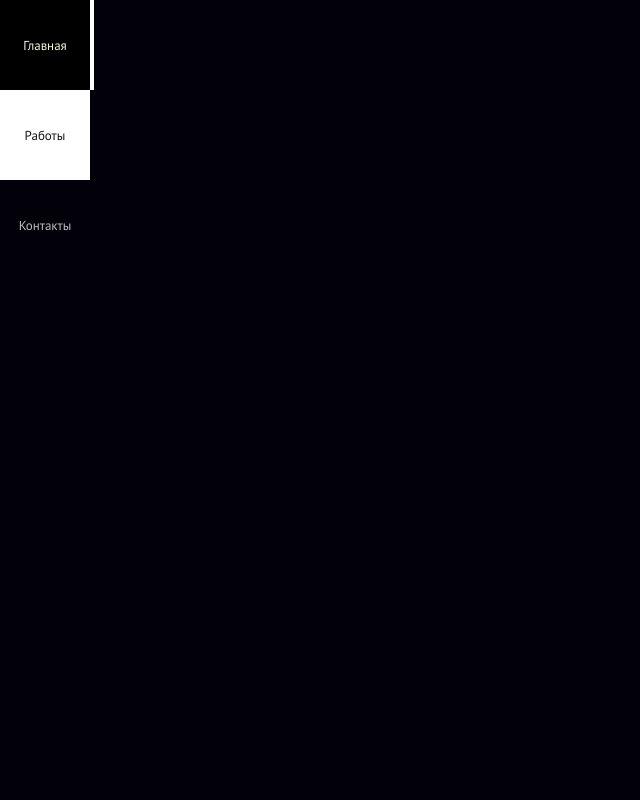
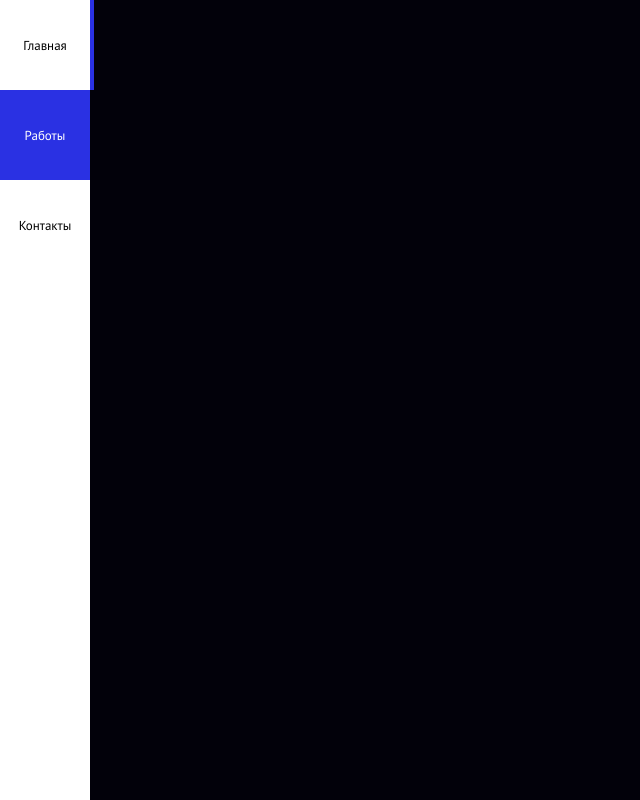
Before and after one commit to estidea/kizh, a Symfony app: template templates/main/portfolio.html.twig in a window 1280 px wide. Shown: the whole page, without its empty margins (0-640 px from the left). Run offline with Twig, Linux system fonts and the light colour scheme; the template is opened without the code that fills it, so the values that code supplies are empty; some libraries are stand-ins or nearby versions.

Commit message:
fix: new colors, new template in the projects

```diff
--- a/public/css/rewrite.css
+++ b/public/css/rewrite.css
@@ -1,18 +1,13 @@
+p {
+    font-family: Open Sans;
+    font-style: normal;
+    font-weight: normal;
+    line-height: normal;
+    font-size: 14px;
+}
+
 .cd-side-navigation a{
 	padding: 3em 0 2.93em;
-}
-
-.cd-side-navigation::before {
-    background-color: #02010A;
-}
-
-.cd-side-navigation a {
-    color: #bfbfbf;
-}
-
-.no-touch .cd-side-navigation a:hover {
-    background-color: #000000;
-    color: beige;
 }
 
 #logo {
@@ -66,6 +61,24 @@
 .prt-6 div {
     width:100%;
     height:100%;
+}
+
+.img-row {
+    display: flex;
+    width: 100%;
+    align-items: center;
+    overflow: auto;
+    justify-content: space-between;
+}
+
+.img-6 {
+    width: 49% !important;
+    height: auto !important;
+}
+
+.img-12 {
+    width:100% !important;
+    height:auto !important;
 }
 
 .cd-content {
@@ -204,7 +217,7 @@ html {
     opacity: 0;
     padding: 10rem;
 
-    width:100%;
+    width: calc(100% - 90px);
     height: 100%;
     background-color: white;
     z-index:-1;
@@ -229,7 +242,7 @@ html {
     position: fixed;
     width: 44px;
     height: 44px;
-    right: 18rem;
+    right: 8rem;
     top: 10rem;
     background: url('../img/Close.svg') no-repeat;
     background-size: cover;
--- a/public/css/style.css
+++ b/public/css/style.css
@@ -46,7 +46,7 @@ Navigation
   height: 100%;
   width: -webkit-calc(100% - 4px);
   width: calc(100% - 4px);
-  background-color: #131519;
+  background-color: #fff;
 }
 .cd-side-navigation ul {
   height: 100%;
@@ -63,7 +63,7 @@ Navigation
   padding: 4em 0 1.5em;
   font-size: 1.2rem;
   text-align: center;
-  color: #4a5261;
+  color: #000000;
   -webkit-transition: background-color 0.2s, color 0.2s;
   -moz-transition: background-color 0.2s, color 0.2s;
   transition: background-color 0.2s, color 0.2s;
@@ -93,7 +93,7 @@ Navigation
   right: -4px;
   height: 100%;
   width: 4px;
-  background-color: #fdfffc;
+  background-color: #2A31E3;
   opacity: 0;
   -webkit-transition: opacity 0.2s;
   -moz-transition: opacity 0.2s;
@@ -101,39 +101,42 @@ Navigation
   pointer-events: none;
 }
 .no-touch .cd-side-navigation a:hover {
-  background-color: #08090b;
+/*  background-color: #08090b;
+  color: #fff;*/
 }
 .no-touch .cd-side-navigation a:hover::after {
   opacity: 1;
 }
 
 .cd-side-navigation a.selected, .no-touch .cd-side-navigation a.selected:hover {
-  background-color: #ffffff;
-  color: #131519;
+  background-color: #2A31E3;
+  color: #fff;
+/*  font-size: 16px;
+  padding: 2.3em 0 2.3em; */
 }
 .cd-side-navigation a.selected > svg *, .no-touch .cd-side-navigation a.selected:hover > svg * {
-  stroke: #fdfffc;
+  stroke: #2A31E3;
 }
 .cd-side-navigation li:nth-of-type(2) .selected > svg *,
 .cd-side-navigation li:nth-of-type(2) .selected:hover > svg * {
-  stroke: #02010A;
+  stroke: #2A31E3;
 }
 .cd-side-navigation li:nth-of-type(3) .selected > svg *,
 .cd-side-navigation li:nth-of-type(3) .selected:hover > svg * {
-  stroke: #f7f7f2;
+  stroke: #2A31E3;
 }
 .cd-side-navigation li:nth-of-type(4) .selected > svg *,
 .cd-side-navigation li:nth-of-type(4) .selected:hover > svg * {
-  stroke: #e4b162;
+  stroke: #2A31E3;
 }
 .cd-side-navigation li:nth-of-type(2) a::after {
-  background-color: #02010A;
+  background-color: #2A31E3;
 }
 .cd-side-navigation li:nth-of-type(3) a::after {
-  background-color: #f7f7f2;
+  background-color: #2A31E3;
 }
 .cd-side-navigation li:nth-of-type(4) a::after {
-  background-color: #e4b162;
+  background-color: #2A31E3;
 }
 @media only screen and (min-width: 480px) {
   .cd-side-navigation {
@@ -409,16 +412,16 @@ Navigation
   transform: translateZ(0);
 }
 #cd-loading-bar.index {
-  background-color: #fdfffc;
+  background-color: #2A31E3;
 }
 #cd-loading-bar.portfolio {
-  background-color: #02010A;
+  background-color: #2A31E3;
 }
 #cd-loading-bar.contacts {
-  background-color: #f7f7f2;
+  background-color: #2A31E3;
 }
 #cd-loading-bar.contact {
-  background-color: #e4b162;
+  background-color: #2A31E3;
 }
 #cd-loading-bar.loading {
   visibility: visible;
--- a/templates/main/index.html.twig
+++ b/templates/main/index.html.twig
@@ -31,7 +31,8 @@
 					<span>{{site_description}}</span>
 
 				</div>
-			<img src="{{ asset('img/logo.png') }}" id="logo">
+			<img src="{{ asset('img/logo-design.png') }}" id="overlogo">
+			<img src="{{ asset('img/logo-sign.png') }}" id="logo">
 			</header>
 
 		</section> <!-- .cd-section -->
```
Also changed, not shown: public/img/logo-design.png (added), public/img/logo-sign.png (added), public/img/ms4-1.png (added), public/img/ms4-2.png (added), public/img/ms4-3.png (added), public/img/ms4-4.png (added).
